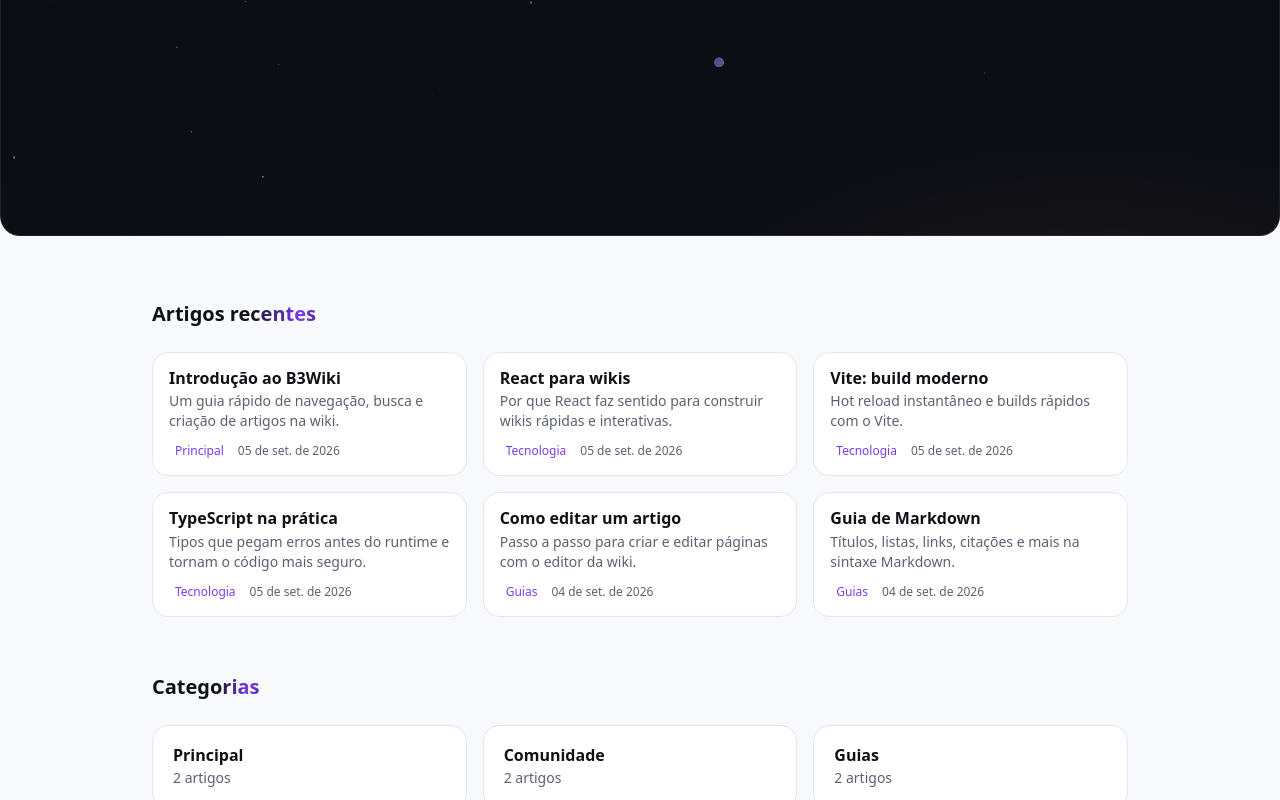
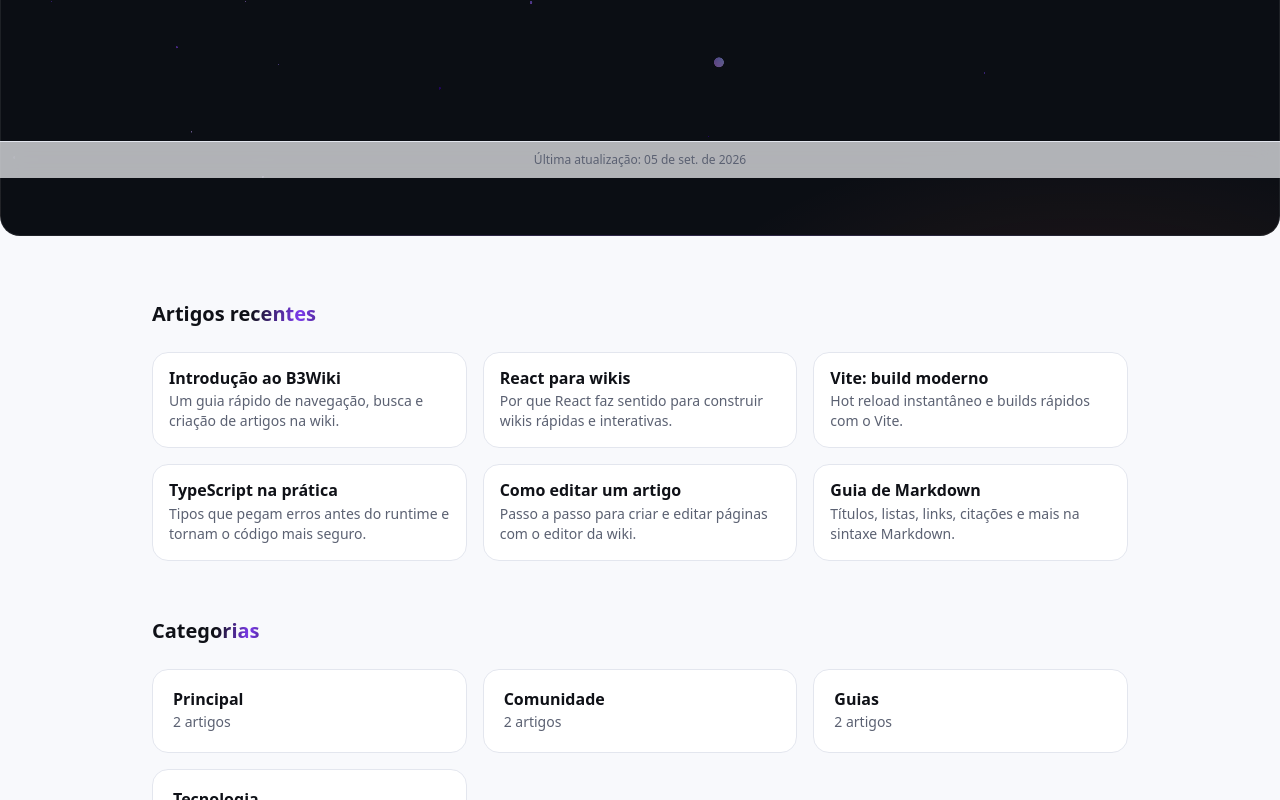
Before and after one commit to DanielFigues/B3Wiki, a React (Vite) app: page / in a window 1280 px wide. Shown: the part 622-1422 px from the top of the page. Built offline with nearby package versions, Linux system fonts and the light colour scheme.

Commit message:
style: remove data dos cards e move última atualização para barra sticky na home

```diff
--- a/src/components/ArticleCard.tsx
+++ b/src/components/ArticleCard.tsx
@@ -1,6 +1,5 @@
 import { Link } from 'react-router-dom'
 import SpotlightCard from './reactbits/Components/SpotlightCard/SpotlightCard'
-import { formatDate } from '../utils/date'
 import type { Article } from '../types/index'
 
 interface ArticleCardProps {
@@ -14,10 +13,6 @@ function ArticleCard({ article, spotlightColor = 'rgba(139, 92, 246, 0.30)' }: A
       <SpotlightCard spotlightColor={spotlightColor} className="h-full p-4 text-left">
         <h3 className="font-semibold text-ink-heading">{article.title}</h3>
         <p className="mt-1 text-sm text-ink-muted">{article.summary}</p>
-        <p className="mt-3 text-xs text-ink-muted">
-          <span className="rounded bg-surface px-1.5 py-0.5 text-accent">{article.categories[0]}</span>
-          <span className="ml-2">{formatDate(article.updatedAt)}</span>
-        </p>
       </SpotlightCard>
     </Link>
   )
--- a/src/pages/Home.tsx
+++ b/src/pages/Home.tsx
@@ -11,6 +11,7 @@ import SpotlightCard from '../components/reactbits/Components/SpotlightCard/Spot
 import ShinyText from '../components/reactbits/TextAnimations/ShinyText/ShinyText'
 import FadeContent from '../components/reactbits/Animations/FadeContent/FadeContent'
 import ArticleCard from '../components/ArticleCard'
+import { formatDate } from '../utils/date'
 
 function SectionTitle({ reduceMotion, children }: { reduceMotion: boolean; children: string }) {
   return reduceMotion ? (
@@ -203,6 +204,12 @@ function Home() {
         )}
       </section>
       </div>
+
+      {recent[0] && (
+        <footer className="sticky bottom-0 z-10 border-t border-line bg-paper/70 py-2.5 text-center text-xs text-ink-muted backdrop-blur-md">
+          Última atualização: {formatDate(recent[0].updatedAt)}
+        </footer>
+      )}
     </div>
   )
 }
```
